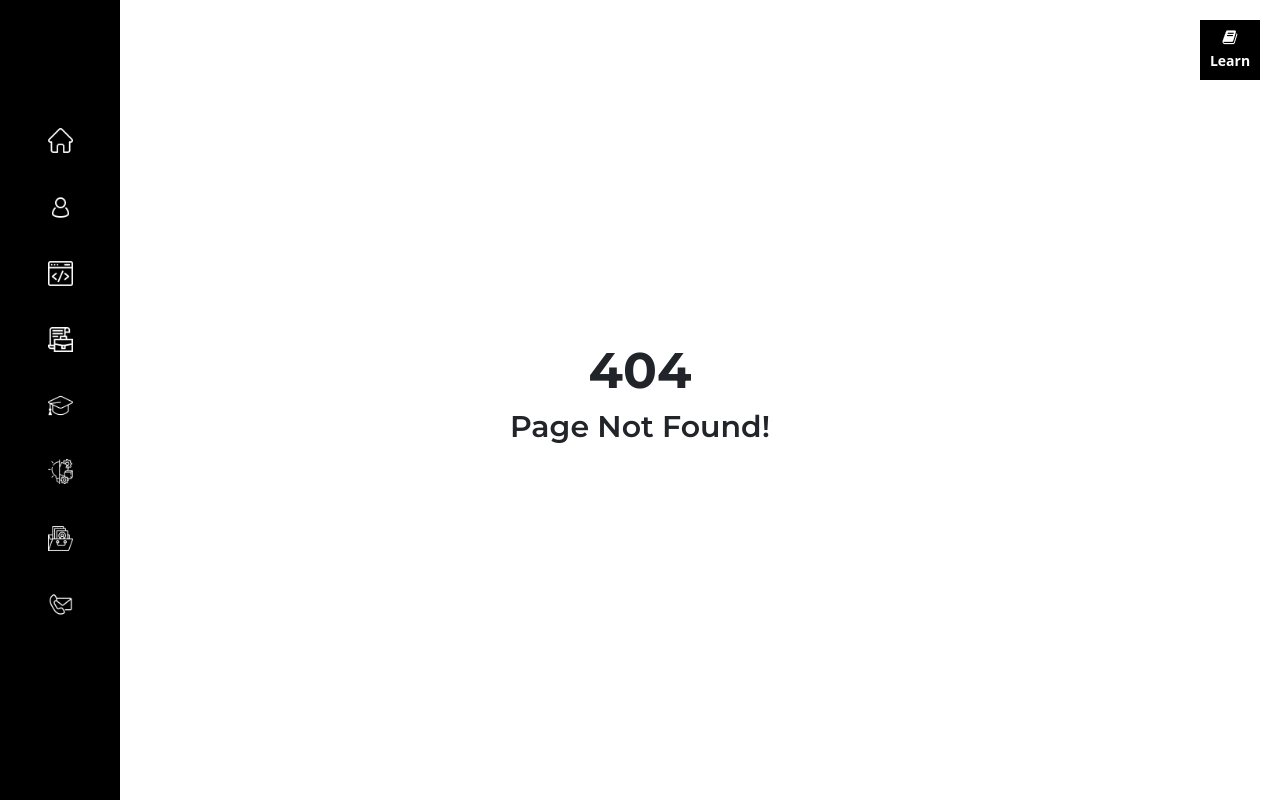
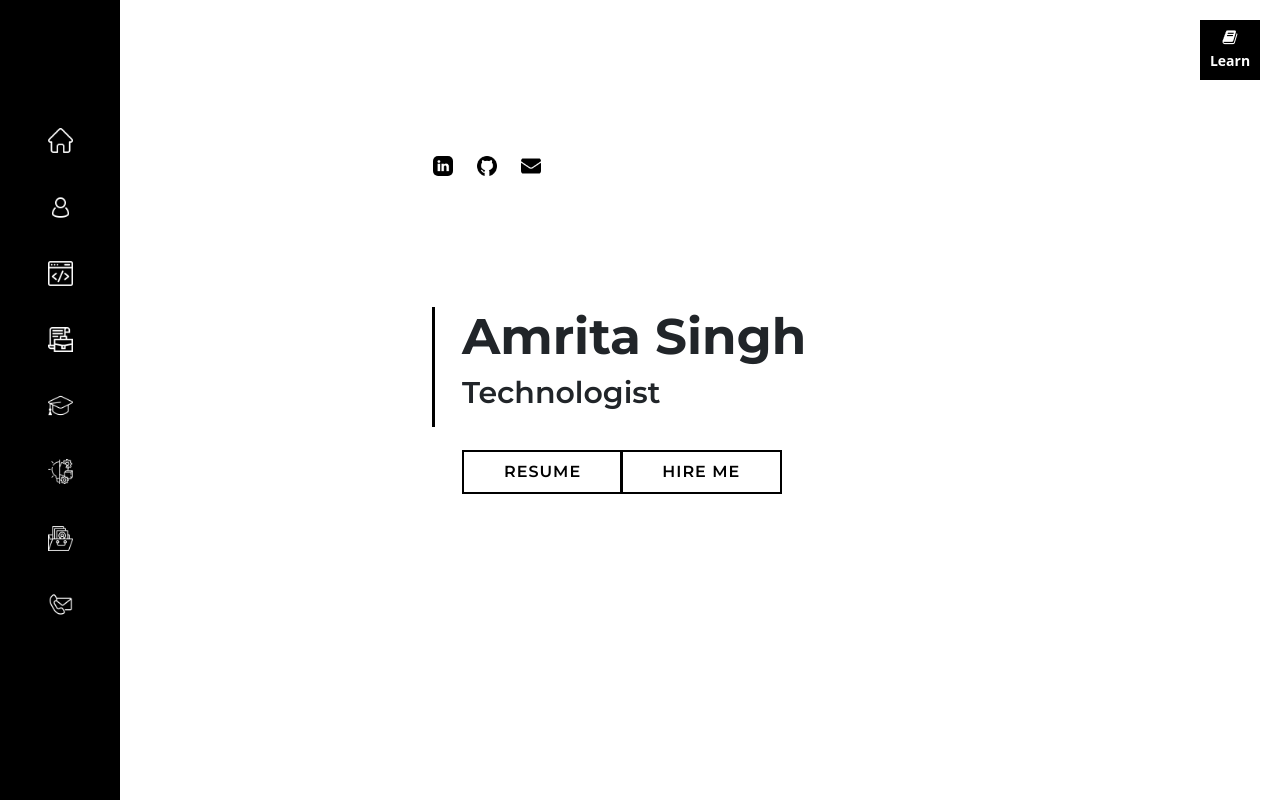
Before and after one commit to amrita-scholl/amrita-portfolio, a React (Create React App) app: page / in a window 1280 px wide. Before the commit this address had no page. Shown: the top 800 px of the page. Built offline with nearby package versions, Linux system fonts and the light colour scheme.

Commit message:
modified files

```diff
--- a/package.json
+++ b/package.json
@@ -1,7 +1,7 @@
 {
   "name": "portfoliowebsite",
   "version": "0.1.0",
-  "homepage": "https://poojagarva28.github.io/myportfolio/",
+  "homepage": "https://amrita-scholl.github.io/amrita-portfolio",
   "private": true,
   "dependencies": {
     "@testing-library/jest-dom": "^5.16.2",
--- a/src/App.js
+++ b/src/App.js
@@ -1,19 +1,19 @@
-import Nav from "./common/Nav";
-import Home from "./Pages/Home";
-import "./common/Commoncss.css";
-import About from "./Pages/About";
-import Services from "./Pages/Services";
-import Education from "./Pages/Education";
-import Work from "./Pages/Work";
-import Contact from "./Pages/Contact";
-import Projects from "./Pages/Projects";
 import Aos from "aos";
 import "aos/dist/aos.css";
 import { useEffect } from "react";
 import React, { Route, Routes } from "react-router-dom";
+import "./common/Commoncss.css";
+import Learn from "./common/Learn";
+import Nav from "./common/Nav";
+import About from "./Pages/About";
+import Contact from "./Pages/Contact";
+import Education from "./Pages/Education";
+import Home from "./Pages/Home";
+import Jsprojects from "./Pages/Jsprojects";
 import PageNotFound from "./Pages/PageNotFound";
-import Jsprojects from "./Pages/Jsprojects";
-import Learn from "./common/Learn";
+import Projects from "./Pages/Projects";
+import Services from "./Pages/Services";
+import Work from "./Pages/Work";
 
 function App() {
   useEffect(() => {
@@ -24,14 +24,14 @@ function App() {
     <div>
       <Nav />
       <Learn />
-      {/* <Home/>
+      <Home/>
       <About />
       <Services/>s
       <Education/>
       <Work/>
-      <Contact/> */}
+      <Contact/>
       <Routes>
-        <Route exact="true" path="/myportfolio" element={<Home />}></Route>
+        <Route exact="true" path="/" element={<Home />}></Route>
         <Route path="/myportfolio" element={<Home />}></Route>
         <Route path="/about" element={<About />}></Route>
         <Route path="/services" element={<Services />}></Route>
```
Also changed, not shown: 2 other files (tests, documents, lock files or other folders).
